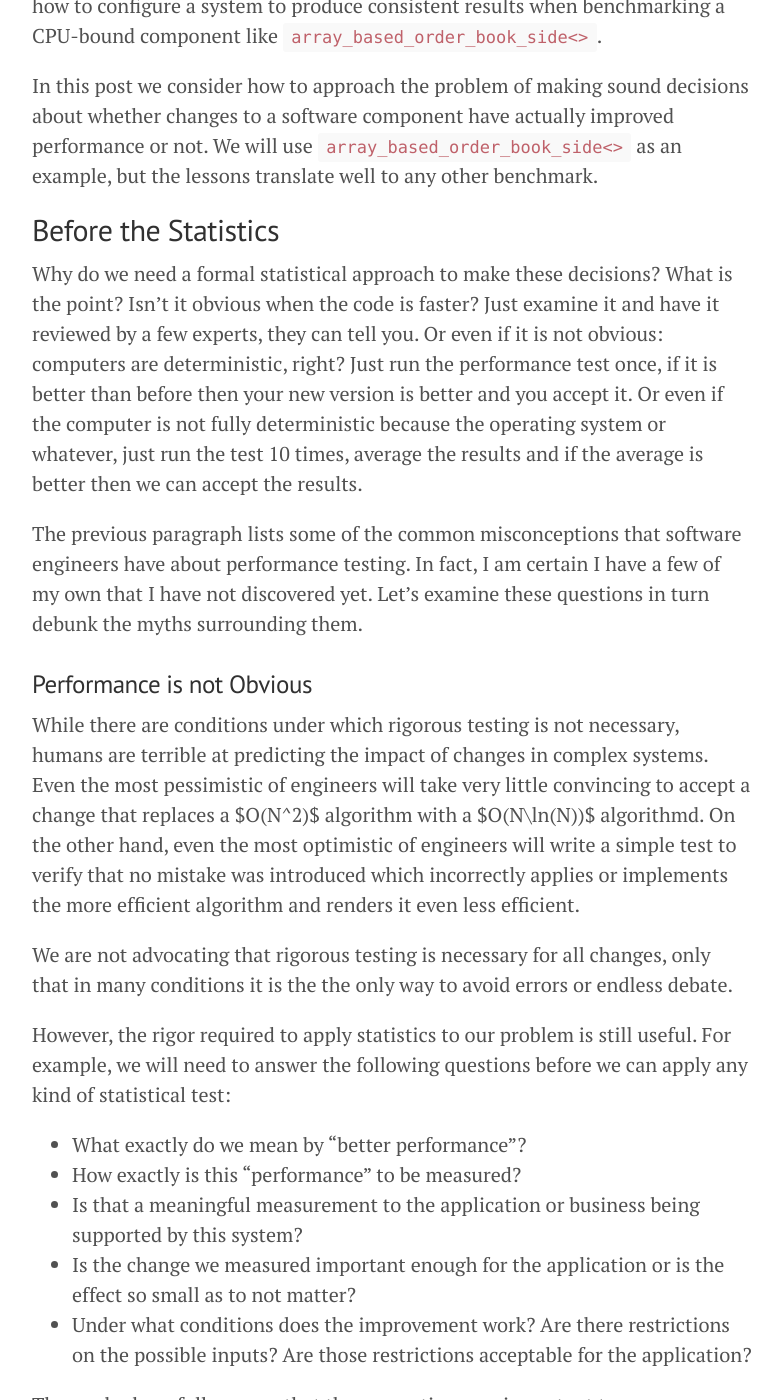
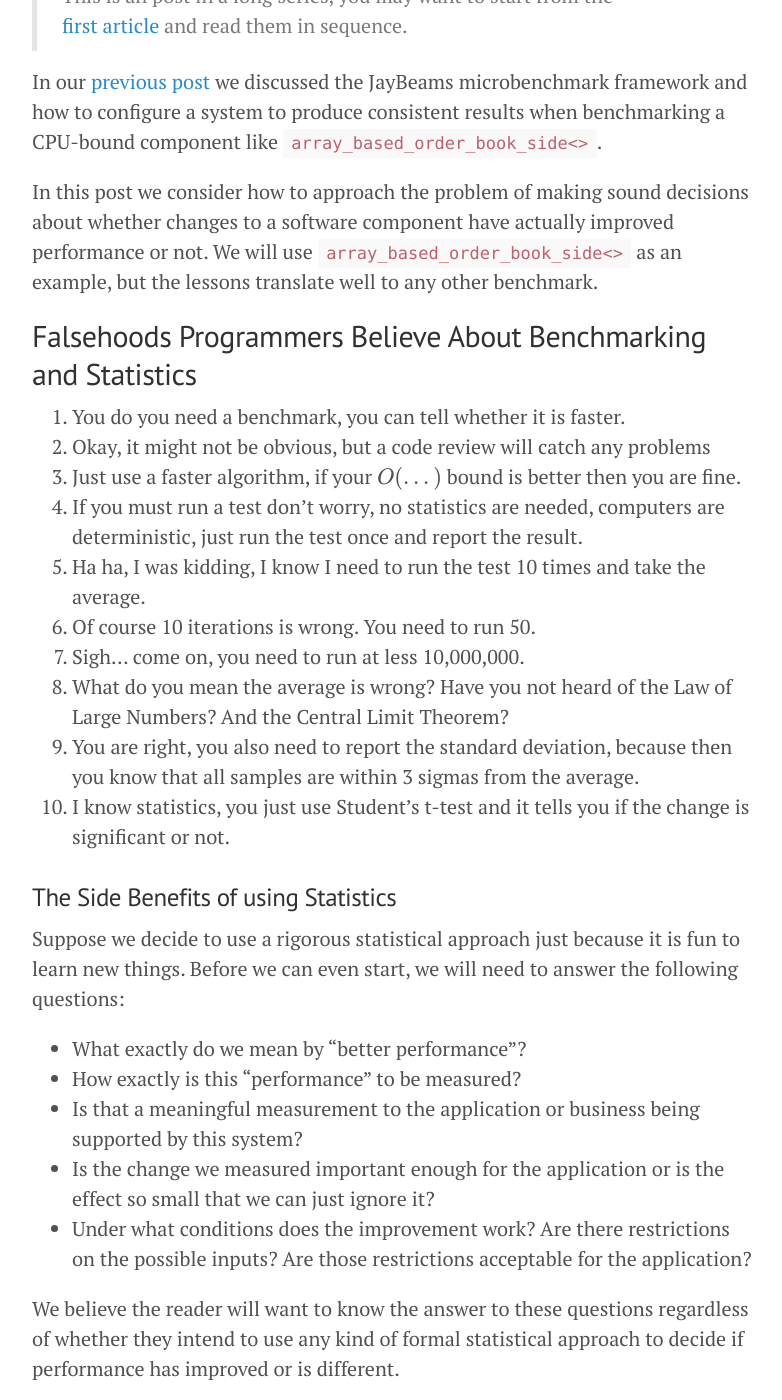
Before and after one commit to coryan/coryan.github.io, a Jekyll site: the page built from _posts/2017-01-09-on-benchmarking-part-3.md, in a window 1280 px wide and 1400 px high, scrolled down 367 px. Shown: the whole window, without its empty margins (248-1030 px from the left). Built offline with Jekyll 4.4.1, drawn with Linux system fonts in a browser that asks for light colours; formulas are drawn with MathJax 3; some of the changed text lies outside the part shown.

Commit message:
More iterations on the post

```diff
--- a/_posts/2017-01-09-on-benchmarking-part-3.md
+++ b/_posts/2017-01-09-on-benchmarking-part-3.md
@@ -3,6 +3,11 @@ layout: post
 title: On Benchmarking, Part 3
 date: 2017-01-09 01:00
 ---
+
+<div style="text-align: right">
+In God we trust; all others must bring data.<br>
+- W. Edwards Deming<br><br>
+</div>
 
 > This is an post in a long series, you may want to start from the
 > [first article](/2017/01/04/on-benchmarking-part-1/) and read them
@@ -19,73 +24,66 @@ improved performance or not.
 We will use `array_based_order_book_side<>` as an example, but the
 lessons translate well to any other benchmark.
 
-## Before the Statistics
+## Falsehoods Programmers Believe About Benchmarking and Statistics
 
-Why do we need a formal statistical approach to make these decisions?
-What is the point?
-Isn't it obvious when the code is faster?
-Just examine it and have it reviewed by a few experts, they can tell
-you.
-Or even if it is not obvious: computers are deterministic, right?
-Just run the performance test once, if it is better than before then
-your new version is better and you accept it.
-Or even if the computer is not fully deterministic because the
-operating system or whatever, just run the test 10 times, average the
-results and if the average is better then we can accept the results.
+1. You do you need a benchmark, you can tell whether it is faster.
+1. Okay, it might not be obvious, but a code review will catch any
+   problems
+1. Just use a faster algorithm, if your $$O(...)$$ bound is better
+   then you are fine.
+1. If you must run a test don't worry, no statistics are needed,
+   computers are deterministic, just run the test once and report the
+   result.
+1. Ha ha, I was kidding, I know I need to run the test 10 times and
+   take the average.
+1. Of course 10 iterations is wrong.  You need to run 50.
+1. Sigh... come on, you need to run at less 10,000,000.
+1. What do you mean the average is wrong?  Have you not heard of the
+   Law of Large Numbers?  And the Central Limit Theorem?
+1. You are right, you also need to report the standard deviation,
+   because then you know that all samples are within 3 sigmas from the
+   average.
+1. I know statistics, you just use Student's t-test and it tells you
+   if the change is significant or not.
 
-The previous paragraph lists some of the common misconceptions that
-software engineers have about performance testing.
-In fact, I am certain I have a few of my own that I have not
-discovered yet.  Let's examine these questions in turn debunk the
-myths surrounding them.
+### The Side Benefits of using Statistics
 
-### Performance is not Obvious
-
-While there are conditions under which rigorous testing is not
-necessary, humans are terrible at predicting the impact of changes in
-complex systems.
-Even the most pessimistic of engineers will take very little
-convincing to accept a change that replaces a $O(N^2)$ algorithm
-with a $O(N\ln(N))$ algorithmd.
-On the other hand,  even the most optimistic of engineers will write a
-simple test to verify that no mistake was introduced which incorrectly
-applies or implements the more efficient algorithm and renders it even
-less efficient.
-
-We are not advocating that rigorous testing is necessary for all
-changes, only that in many conditions it is the the only way to avoid
-errors or endless debate.
-
-However, the rigor required to apply statistics to our problem is
-still useful.
-For example, we will need to answer the following questions
-before we can apply any kind of statistical test:
+Suppose we decide to use a rigorous statistical approach just because
+it is fun to learn new things.
+Before we can even start, we will need to answer the following
+questions:
 
 * What exactly do we mean by "better performance"?
 * How exactly is this "performance" to be measured?
 * Is that a meaningful measurement to the application or business
   being supported by this system?
 * Is the change we measured important enough for the application or is
-  the effect so small as to not matter?
+  the effect so small that we can just ignore it?
 * Under what conditions does the improvement work? Are there
   restrictions on the possible inputs?  Are those
   restrictions acceptable for the application?
 
-The reader hopefully agrees that those questions are important to
-answer regardless of the need for statistical rigor.
-Furthermore, the previous objections are not consistent with what we
-have already learned about microbenchmarks in practice, as we
-discuss below.
+We believe the reader will want to know the answer to these questions
+regardless of whether they intend to use any kind of formal
+statistical approach to decide if performance has improved or is
+different.
 
-### Your Computer may not be Deterministic Enough
+### A Word about Averages
 
-As we discussed in the [previous]({{page.previous.url}}) post,
-obtaining consistent measurements of performance, even for a simple
-component is very difficult.
+Of all the falsehoods programmers believe about statistics the blind
+belief in [average](https://en.wikipedia.org/wiki/Average)
+as a good statistic to represent the sample (or
+estimate the distribution) is probably the most pernicious, and
+deserve some attention.
 
-In the extreme case, without controlling the process and system
-configuration one may obtain a distribution like the ones shown in the
-next figure:
+There are at least two problems with the
+[sample mean](https://en.wikipedia.org/wiki/Mean)
+for benchmarking systems.
+First, is not robust to outliers, with a
+[breakdown point](https://en.wikipedia.org/wiki/Robust_statistics#Breakdown_point)
+of 0%.
+In other words, it is about as not robust as it can possibly be.
+Consider the following empirical distribution for one of the measurements in the previous post:
 
 ![Empirical Distribution Density for a Microbenchmark.
 High peak at around 5,000, another peak at around 15,000, tail goes to
@@ -94,96 +92,31 @@ High peak at around 5,000, another peak at around 15,000, tail goes to
  "Empirical Distribution of Microbenchmark Results when System
  Configuration is not Controlled.")
 
-Contrast with the results when the environment is controlled effectively:
+With such a distribution it is not unreasonable to expect outliers in
+the data.  There is an order of magnitude difference between the
+minimum and maximum in this case.
 
-![Empirical Distribution Density for a Microbenchmark.
-High peak at around 5,000, with the tail going to around 7,000.
-](/public/2017-01-09-on-benchmarking-part-3/empirical-density-controlled.svg
- "Empirical Distribution of Microbenchmark Results when System
- Configuration is Controlled.")
-
-The results are far more consistent, with the interquartile range (IQR)
-improving from 899 to 28 microseconds (a factor of 30), and the
-maximum decreasing by a factor of 8:
-
-| Environment | Min | p25 | Median | Mean | p75 | Max |
-| ----------- | ----:| ---:| ------:| ----:| ---:| ---:|
-| Not Controlled | 4798 | 5453 | 5889 | 8368 | 6528 | 59550 |
-| Controlled | 5255 | 5302 | 5316 | 5325 | 5330 | 6876 |
-
-Whether the reader wants to attribute the variation in the more
-controlled environment to inherent measurement errors, or to
-the need to control the execution environment even further is a matter
-for further research.
-In either case, the results of measuring the same test function
-multiple times should not be expected to be identical.
-Modern computer systems are simply too complex to be modeled as a
-completely deterministic system when it comes to performance
-measurements.
-
-Having said this, clear algorithmic improvements often change the
-results so dramatically that no further analysis is required.
-The reader probably has examples of changes that resulted in code
-executing many times faster than before.
-Unfortunately not all improvements are so clear.
-As an thought experiment, consider a system whose performance results
-vary by 1,500 microseconds (such as ours), and an improvement that
-changes the median by approximately 100 microseconds.
-How can we decide if that result should be attributed to luck,
-or to actual changes in the performance.
-After all 100 microseconds is well within the range we have already
-observed.
-
-Many engineers will argue that it is unlikely that we get that lucky
-over "enough" runs, maybe once, maybe twice, but 10 times in a row?
-100 times in a row?  That can only be explained by the brilliance of
-their code improvements.
-That only begs the question.
-We are assuming that 100 or 1,000 runs is enough to eliminate "luck"
-as a factor, what evidence do we have to draw that conclusion?
-
-Even if 1,000 feels extremely unlikely, do we really need to run 1,000
-tests?  There is a cost to waiting for that many tests to complete,
-maybe we can finish much faster, and increase developer productivity,
-if we only needed 200 tests, or 150 of them.
-
-### The Average is not Always the Right Measure
-
-Often engineers will recommend using the
-[average](https://en.wikipedia.org/wiki/Average),
-of the data to compensate for the observed variation in the results.
-They ignore (or do not recall), that the
-[sample mean](https://en.wikipedia.org/wiki/Mean) is not robust to
-outliers, with a
-[breakdown point](https://en.wikipedia.org/wiki/Robust_statistics#Breakdown_point)
-of 0%.
-But as shown already, it is not unreasonable to expect outliers in our
-benchmarks.  The data often varies by as much as an order of magnitude.
-
-When presented with these facts many engineers recall other
-alternatives to the arithmetic mean: the median, the geometric,
-harmonic, or truncated means, etc.
+The second problem is a more subtle one.  When presented with these
+facts many engineers recall other alternatives to the arithmetic mean:
+the median, the geometric, harmonic, or truncated means, etc.  Some of
+which are indeed more robust than the mean.
 What they often forget is that all those statistics are measures of
 [central tendency](https://en.wikipedia.org/wiki/Central_tendency),
 the notion that the distribution has a central or typical value that
 all other values "cluster around".
 
 Sadly, the distributions that we observe in practice for performance
-measurements do not seem to exhibit such values, in addition to the
-examples we have shown, we refer the reader to
-[[1]](http://www.slideshare.net/brendangregg/velocity-stoptheguessing2013).
+measurements do not seem to exhibit such values, the same distribution
+above serves as an example, but other examples can be readily found,
+see [[1]](http://www.slideshare.net/brendangregg/velocity-stoptheguessing2013).
 
-Therefore, we need to decide study the distribution of our data before
-deciding what statistics make sense to report.
+Engineers need to select statistics that are appropriate for the
+distribution of the data they have.
 
-### Principled Approaches to Picking the Number of Samples
+### Another Word: about the Number of Samples
 
-As we already discussed, selecting the right number of samples should
-not be done arbitrarily.
-Fortunately, there are well established techniques to compute the
-correct number of samples to capture.
-
-Even without making any assumptions about the underlying distribution
+Picking the correct number of samples to take is not difficult,
+even without making any assumptions about the underlying distribution
 we can compute the
 [statistical power](https://en.wikipedia.org/wiki/Statistical_power)
 of our tests, and recommend a number of iterations that achieves the
@@ -197,26 +130,20 @@ performance of the system.
 As well as how often we fail to reject code changes that actually made
 no difference to the performance of the system.
 
-The rate of the first type of problem (called a type I error in
-statistics) is called the significance level, and it is conventionally
-set to 5%.
-The rate of the second type of problem (called a type II error in
-statistics) is called the power of the test, and is conventionally set
-to 80%.
-There are no reasons for 5% and 80% other than convention, and we do
-not see any reason to follow this conventions if it does not make
-sense for the needs of the software system in question.
+Notice that selecting very large number of iterations has a cost: the
+benchmarks take longer to run, the development cycles get longer,
+productivity suffers.
+So as engineers we want to make our benchmarks powerful enough to draw
+valid conclusions without often being wrong, but also efficient.
 
-## Hypothesis Testing
+## Hypothesis Testing Setup
 
 Hopefully the reader now agrees that the results obtained through
 benchmarking, unless they dramatically change the performance of the
-system, make it necessary to apply at least a
-modicum of rigor when we decide if a software change really improves
-the performance of a system.
+system, should be reviewed with at least a modicum of rigor.
 
-Continuing with our example, a software engineer proposes a change to
-`array_based_order_book_side<>`.
+We now continue with our example, a software engineer proposes a
+change to `array_based_order_book_side<>`.
 They claim that the changes "improve performance" or simply "make the
 class faster".
 Either our software engineer is very disciplined and doubts their own
@@ -248,12 +175,17 @@ useful.
 
 ### Is a Data Driven Approach to Decision Making Necessary?
 
-As we have established, yes.  We cannot rely in our intuition or in a
-simple pass/fail performance test to make the decision.  There are too
-many source of variation for the latter, and too much complexity for
-the former.
-We also find data-driven approaches are compelling for most software
-engineers, and short-circuit difficult or fruitless debate.
+Yes.
+
+Okay, we need to say more words.
+
+Engineers love to say that they make data-driven decisions, so they
+should find this approach compelling, though maybe daunting.
+Having the necessary data also short-circuits fruitless debate.
+But more importantly, writing down exactly what we mean by "better
+performance", or when we think this applies can change the discussion
+from "I do not like this change" to "I think this assumption is not
+well justified".
 
 ### What do we do if have no data?
 
@@ -261,10 +193,10 @@ This is a difficult question, and one that is important to answer
 because it frames the hypothesis testing procedure.
 Implicitly, this question is asking "What will you do if the data is
 inconclusive"?  And also: "If you answer 'proceed anyway'", then why
-should we work hard to collect valid statistics?
+should we work hard to collect valid statistics?  Why waste the
+effort?  We think the answer should be:
 
-The answer we propose is:
-changes that make the code more readable or easier to understand are
+Changes that make the code more readable or easier to understand are
 accepted, unless there is compelling evidence that they decrease
 performance.
 On the other hand, changes that bring no benefits in readability, or
@@ -298,57 +234,19 @@ cycles to execute.
 Essentially we have defined the variable that we are going to measure,
 analogous to deciding exactly how are are going to measure the weight
 of a person.
-We have not described over what population we are going
-to measure this variable.
-What is the population of runs over which we measure the execution
-time?  What inputs are considered for our analysis?  Do we consider
-inputs of different lengths?
+But what is the group of persons we are going to measure this over?
+All humans?  All adult males?
 
-We could propose to use all possible runs any system conditions,
-there would be difficulty in sampling this population,
-but it would be the most applicable population if the program was
-expected to run under the regular scheduling class on shared servers
-used by many applications.
-We do not think such configuration is realistic, though
-it makes the least number of assumptions.  We expect that software
-systems like an order book to operate on dedicated servers, or at
-least servers with enough dedicated resources in the server for the
-book to be isolated from other applications.
-Likewise, since the server is dedicated to this application and its
-performance is so critical to the overall application, we expect
-the system administrator to configure the system to maximize the
-predictability of the system operation.
-Therefore we think the following is a more realistic statement about
-the population of measurements:
+In our context: what is the population of sequences over which we
+measure the execution time?  Under what values of the template
+parameter `T` are we going to measure performance?  And under what
+system configurations.
 
-Therefore we limit the environmental conditions,
-we assume the program running this application will be running in the
-real-time scheduling class.
-We assume the server to use the `performance` CPU frequency
-scaling governor.
-We assume no other significant sources of load in the system.
-We assume the server will be configured without reservations for the
-non-real-time tasks, i.e., all of the CPU can be used for real-time
-tasks.
+We could propose to use all possible runs and any system conditions,
+while there would be difficulty in sampling this population,
+we reject it because it is not realistic.
 
-However, the environmental conditions are not the only thing that will
-affect the performance of the class.
-Obviously the longer the sequence of operations that we measure the
-class against, the longer it will take to execute.
-But also the statistical properties of the inputs will affect the
-performance.
-As we discussed in the
-[first article](/2017/01/04/on-benchmarking-part-1) of the series the
-`array_based_order_book_side<>` template class is designed to take
-advantage of the typical characteristics of the input.
-It would be unreasonable to test the performance of this class against
-inputs that will never (or hardly ever) appear in a production
-environment.
-We would expect the class to function *correctly* with such an input,
-we just do no expect it to be particularly fast if the input is
-designed to hit the worst case each time.
-
-We recall our
+First, we recall our
 [measurements](https://github.com/coryan/jaybeams/issues/30)
 of event depth, the main result of which is that the number of price
 levels between the inside and operation changing the book has these
@@ -358,23 +256,53 @@ sample percentiles:
 | --------:| ---:| ---:| ---:| ---:| ---:| ---:| -----:| ---:|
 | 489064030 | 0 | 0 | 1 | 6 | 14 | 203 | 2135 | 20009799 |
 
-Then we define the possible population of inputs $$I$$ as any sequence S
+In fact, we designed `array_based_order_book_side<>` to take advantage
+of this type of distribution.
+We have already said (implicitly) that we believe any future measure
+of event depth will be similar.
+If we did not believe that we would not have written the code in the
+first place.
+Naturally we do not expect every day to be identical, so we define the
+possible population of inputs $$I$$ as any sequence S
 that whose percentiles are no more than 10% away from the previous
 table.  That is, a sequence S with a p90 outside the range
 $$[0.9 \times 203, 1.1 \times 203]$$ would not be considered valid.
 
-To be explicit then we define our population as:
+Second, what template parameter `T` should we use in our inputs?
+This is pretty obvious, but we should use both buy and sell sides of
+the book in our tests, and we expect that about 1/2 of the sequences
+are executed against the buy side, and the other half against the sell
+side.
+
+And finally, we expect `array_based_order_book_side<>` to be used as
+part of a system that runs on dedicated servers, or at
+least servers with enough dedicated resources to the application that
+it is effectively isolated from the rest.
+Likewise, since the server is dedicated to this application and its
+performance is often critical to the business, we expect
+the system administrator to configure the system to maximize the
+predictability of the system operation.
+
+Therefore we think the following is a more realistic statement about
+the population of measurements:
 
 > The population under consideration is runs of our benchmark with a
-> sequence of operations S from the collection $$I$$.
-> As long as
-> the program is executing in the real-time scheduling class, at the
-> maximum available priority, with no other sources of load, with the
-> `performance` CPU frequency scaling governor, and with no CPU
-> reserved for non-real-time scheduling tasks.
+> sequence of operations S from the collection $$I$$ defined earlier.
+> 50% of these runs are for buy order books, 50% are for sell order
+> books.
+> And the program always executes in the real-time scheduling class,
+> at the maximum available priority, with no other sources of load in
+> the server, with the `performance` CPU frequency scaling governor,
+> and with no CPU reserved for non-real-time scheduling tasks.
 
 Notice that this means the population includes sequences of all
-different lengths, and
+different lengths.
+
+At this point we realize we have made a mistake in the design of our
+benchmarks.
+The stream of operations selected for the test is initialized with
+either a seed from `/dev/urandom`, or with a user-provided
+configuration parameter.
 
 ### Minimum Size of the Effect
 
```
Also changed, not shown: other parts of _posts/2017-01-09-on-benchmarking-part-3.md (+5 -1 lines).
